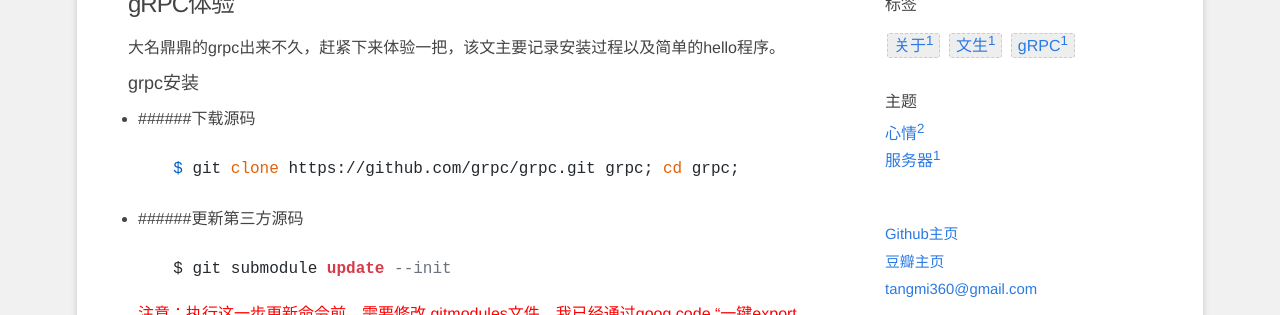
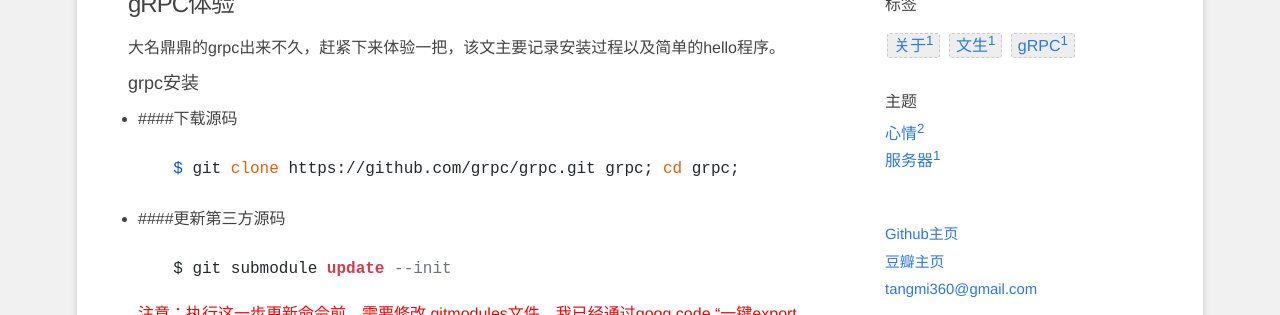
Before and after one commit to darling-kefan/darling-kefan.github.io, a Jekyll site: the page built from _posts/2015-03-24-grpc-experience.md, in a window 1280 px wide and 900 px high. Shown: the part 146-461 px from the top of the window. Built offline with Jekyll 4.4.1, drawn with Linux system fonts in a browser that asks for light colours; nearby versions of some CDN libraries; comment, search, counter and statistics services are not loaded.

````diff
--- a/_posts/2015-03-24-grpc-experience.md
+++ b/_posts/2015-03-24-grpc-experience.md
@@ -9,13 +9,13 @@ author: tangmi
 
 大名鼎鼎的grpc出来不久，赶紧下来体验一把，该文主要记录安装过程以及简单的hello程序。
 ### grpc安装
-- ######下载源码
+- ####下载源码
 
 	```
 	$ git clone https://github.com/grpc/grpc.git grpc; cd grpc;
 	```
 
-- ######更新第三方源码
+- ####更新第三方源码
 
 	```
 	$ git submodule update --init
````
